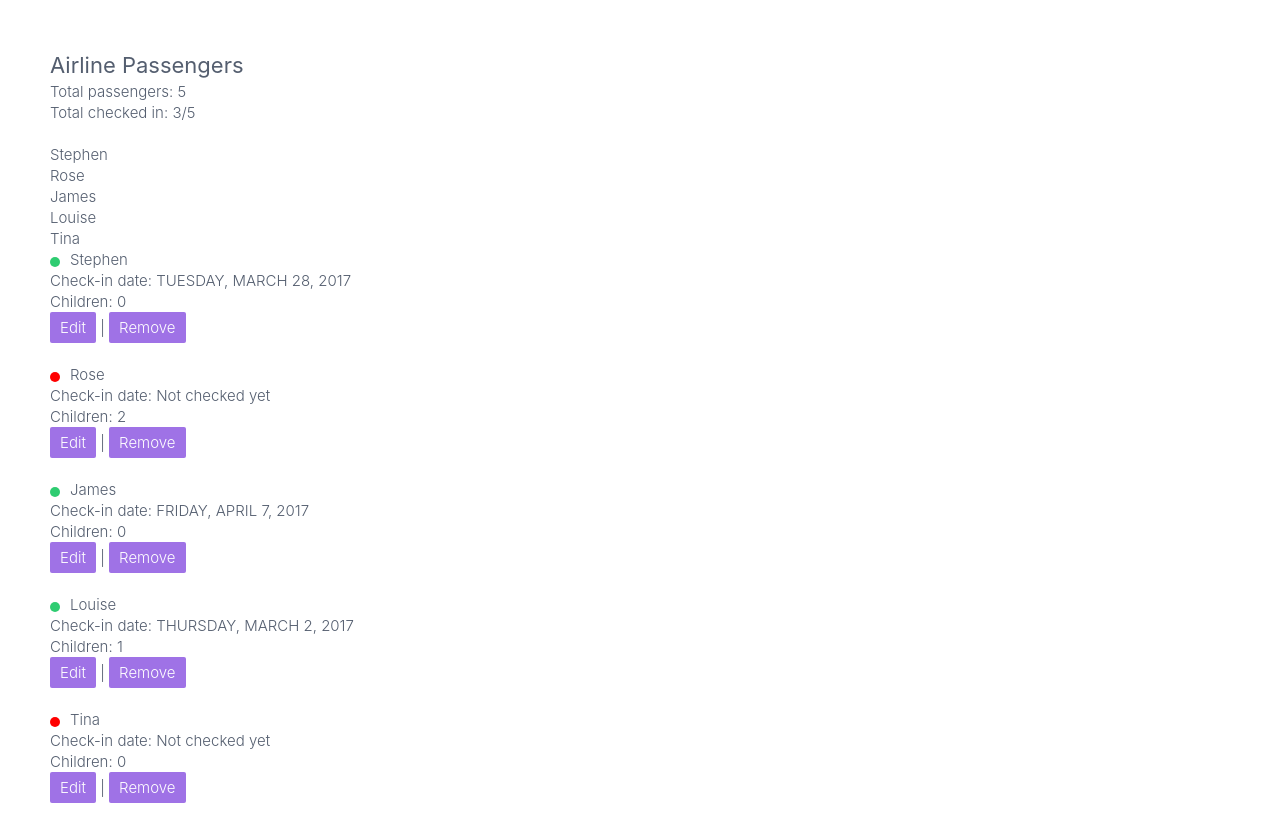
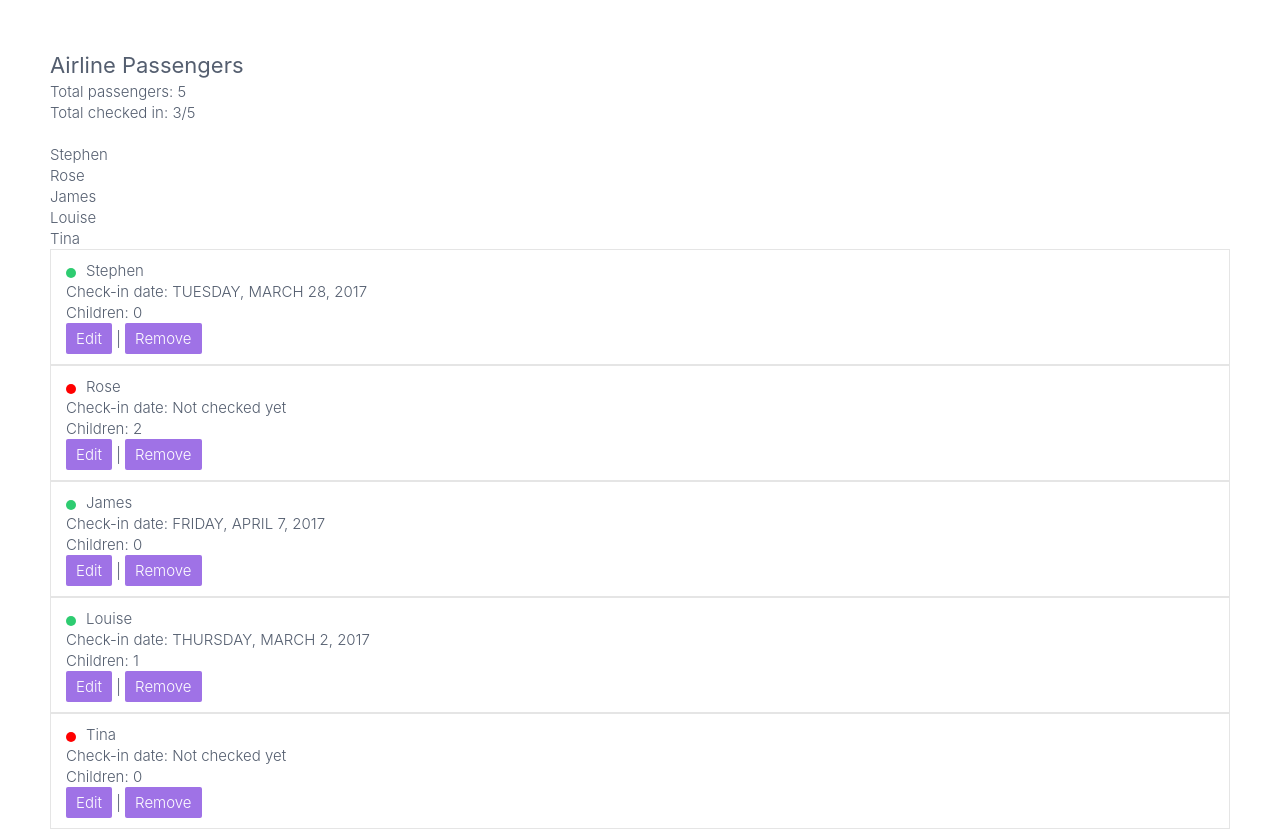
Before and after one commit to AlexisVelazquez22/Angular-Fundamentals, an Angular app: page / in a window 1280 px wide. Built offline with nearby package versions, Linux system fonts and the light colour scheme.

Commit message:
Add styles

```diff
--- a/src/app/passenger-dashboard/components/passenger-detail/passenger-detail.component.scss
+++ b/src/app/passenger-dashboard/components/passenger-detail/passenger-detail.component.scss
@@ -12,3 +12,10 @@
     background: red;
   }
 }
+
+.card{
+  border: 1px solid #1817171c;
+  padding-left: 15px;
+  padding-top: 10px;
+  padding-bottom: 10px;
+}
--- a/src/app/passenger-dashboard/components/passenger-detail/passenger-detail.component.ts
+++ b/src/app/passenger-dashboard/components/passenger-detail/passenger-detail.component.ts
@@ -5,7 +5,7 @@ import { Passenger } from "../../models/passenger.interface";
   selector: 'passenger-detail',
   styleUrls: ['passenger-detail.component.scss'],
   template: `
-    <div>
+    <div class="card">
         <span
           class="status"
           [ngClass]=" {
@@ -39,7 +39,7 @@ import { Passenger } from "../../models/passenger.interface";
         <button (click)="onRemove()" [disabled]="disableBtn">
           Remove
         </button>
-        <br><br>
+
     </div>
   `
 })
```
